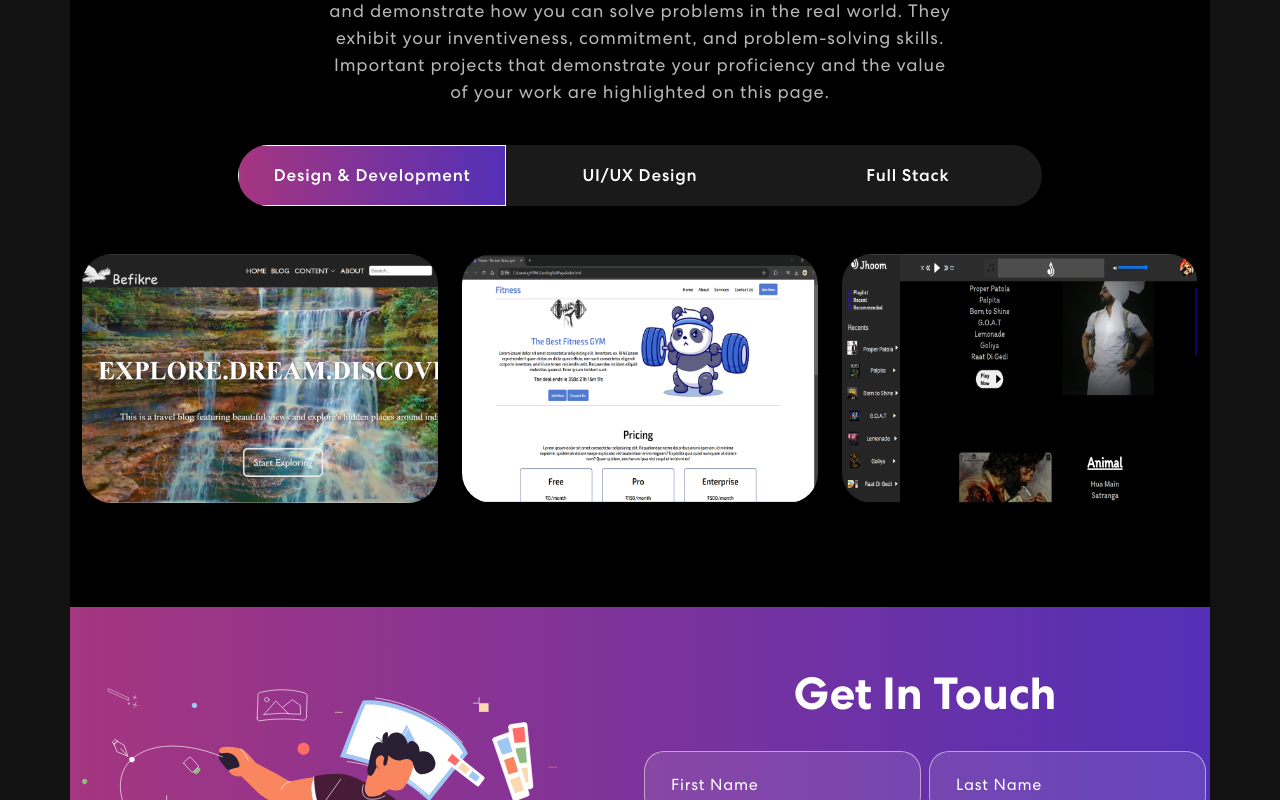
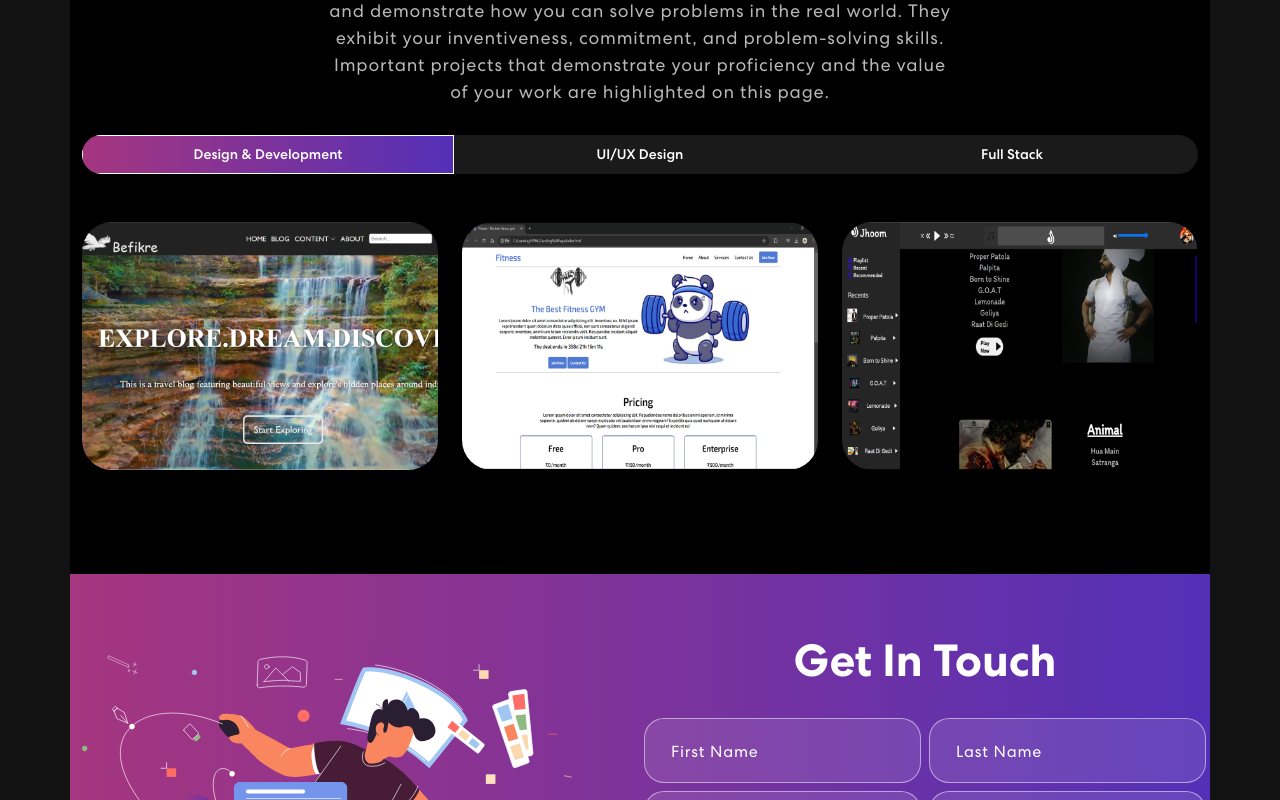
Before and after one commit to sushantsingal/My_Folio, a React (Vite) app: page / in a window 1280 px wide. Shown: the part 1580-2380 px from the top of the page. Built offline with nearby package versions, Linux system fonts and the light colour scheme.

Commit message:
Update App.css

```diff
--- a/src/App.css
+++ b/src/App.css
@@ -382,8 +382,8 @@ nav.navbar .navbar-toggler[aria-expanded="true"] .navbar-toggler-icon {
   width: 56%;
 }
 .project .nav.nav-pills {
-  width: 72%;
-  margin: 40px auto;
+  width: 100%;
+  margin: 30px auto;
   border-radius: 50px;
   background-color: rgb(255 255 255 / 10%);
   overflow: hidden;
@@ -394,15 +394,14 @@ nav.navbar .navbar-toggler[aria-expanded="true"] .navbar-toggler-icon {
 .project .nav.nav-pills .nav-link {
   background-color: transparent;
   border-radius: 0;
-  padding: 17px 0;
   color: #fff;
   width: 100%;
-  font-size: 17px;
-  letter-spacing: 0.8px;
+  font-size: 14px;
   font-weight: 500;
   position: relative;
   transition: 0.3s ease-in-out;
   text-align: center;
+  padding: 8px 6px;
   z-index: 0;
 }
 .project .nav.nav-pills .nav-link::before {
```
